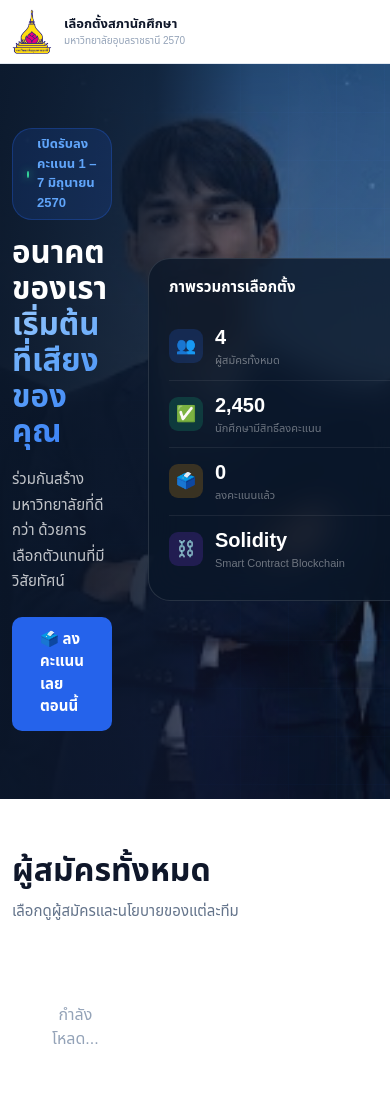
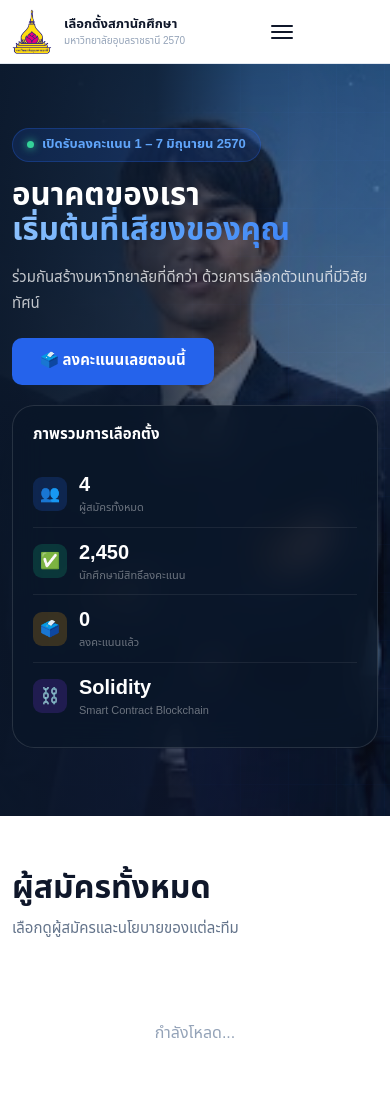
Before and after one commit to worawit00792/election-blockchain, a website: page frontend/home.html in a window 390 px wide. Shown: the top 1100 px of the page. Drawn offline with nearby package versions, Linux system fonts and the light colour scheme; no server answers.

Commit message:
Update home.html

```diff
--- a/frontend/home.html
+++ b/frontend/home.html
@@ -12,7 +12,8 @@
     <img src="/images/ubu-logo.png" alt="UBU" style="height:48px;width:auto;object-fit:contain">
     <div><div class="logo-main">เลือกตั้งสภานักศึกษา</div><div class="logo-sub">มหาวิทยาลัยอุบลราชธานี 2570</div></div>
   </a>
-  <div class="nav-links">
+  <button class="nav-toggle" id="nav-toggle" aria-label="เปิดเมนู"><span></span><span></span><span></span></button>
+  <div class="nav-links" id="nav-links">
     <a href="/home.html" class="nav-link active">หน้าหลัก</a>
     <a href="/candidates.html" class="nav-link">ผู้สมัคร</a>
     <a href="/results.html" class="nav-link">ผลคะแนน</a>
@@ -30,7 +31,7 @@
     <div style="position:absolute;inset:0;background:linear-gradient(90deg,rgba(10,22,40,.92) 0%,rgba(10,22,40,.75) 40%,rgba(10,22,40,.2) 65%,transparent 100%)"></div>
   </div>
   <div class="container" style="width:100%;position:relative;z-index:2">
-    <div style="display:grid;grid-template-columns:1fr 320px;gap:36px;align-items:center;padding:32px 0 36px">
+    <div class="r-sidebar" style="display:grid;grid-template-columns:1fr 320px;gap:36px;align-items:center;padding:32px 0 36px">
       <div style="max-width:500px">
         <div class="hero-eyebrow"><div class="hero-eyebrow-dot"></div><span>เปิดรับลงคะแนน 1 – 7 มิถุนายน 2570</span></div>
         <h1 style="color:#fff;font-size:54px;font-weight:900;line-height:1.15;margin-bottom:16px">อนาคตของเรา<br><span style="background:linear-gradient(135deg,#93c5fd,#60a5fa,#3b82f6);-webkit-background-clip:text;-webkit-text-fill-color:transparent;background-clip:text">เริ่มต้นที่เสียงของคุณ</span></h1>
@@ -68,7 +69,7 @@
       <p style="color:var(--g500);font-size:15px">เลือกดูผู้สมัครและนโยบายของแต่ละทีม</p>
     </div>
   </div>
-  <div id="candidates-grid" style="display:grid;grid-template-columns:repeat(4,1fr);gap:20px">
+  <div id="candidates-grid" class="r-grid-4" style="display:grid;grid-template-columns:repeat(4,1fr);gap:20px">
     <div style="text-align:center;padding:40px;color:var(--g400)">กำลังโหลด...</div>
   </div>
 </div>
```
